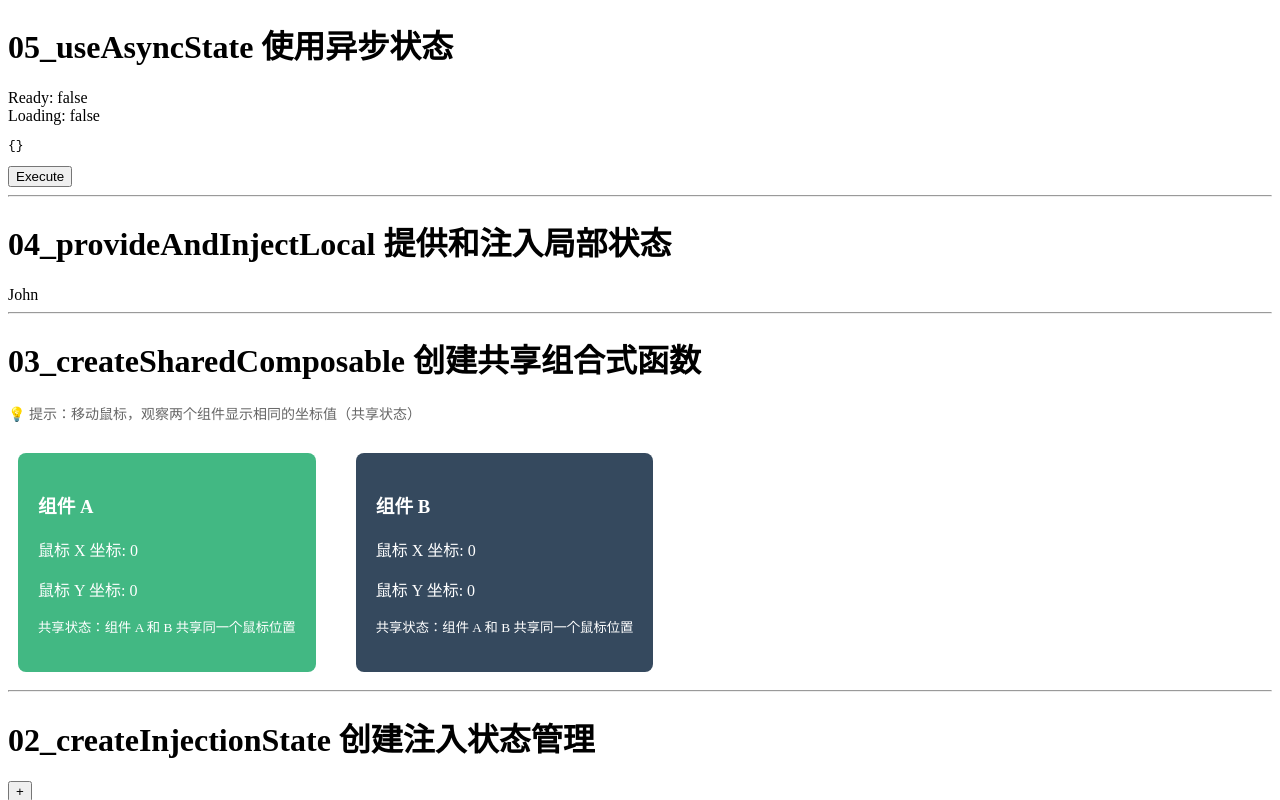
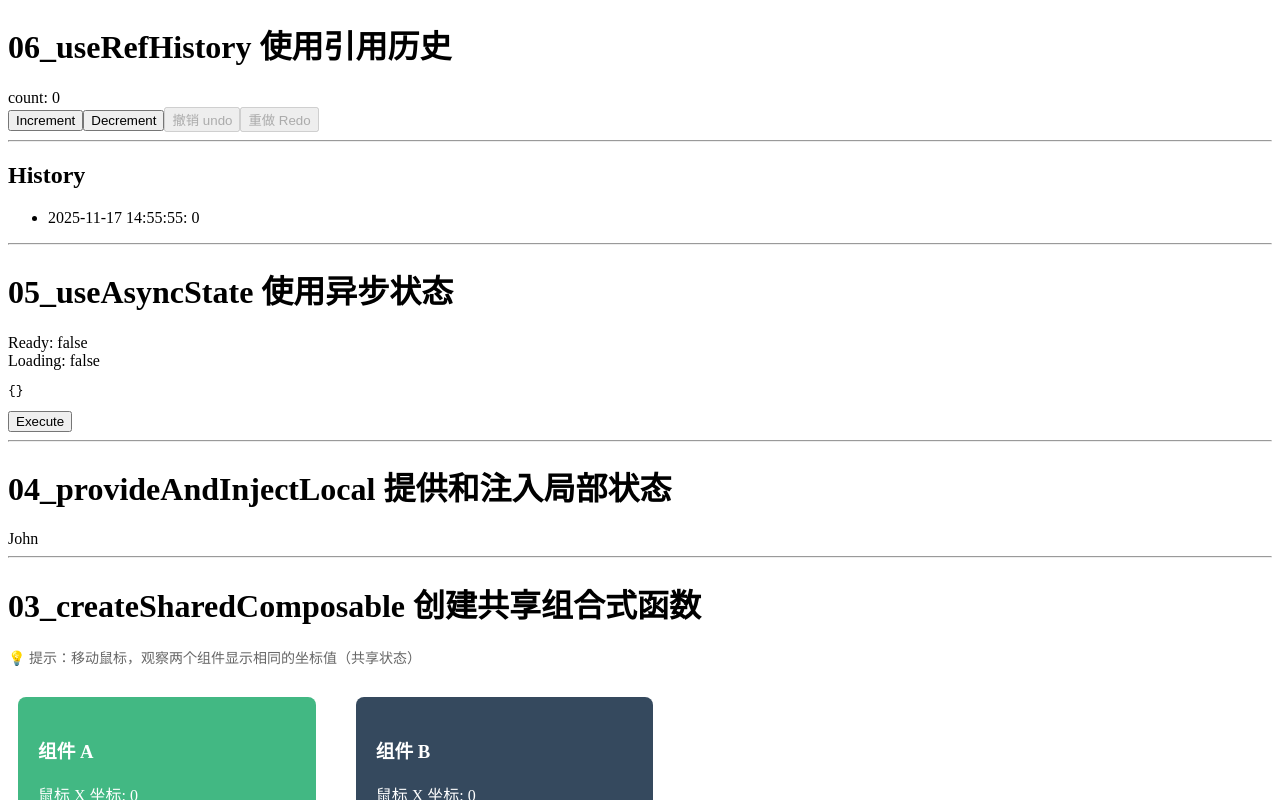
Before and after one commit to propoet/vueuse-demo, a Vue app: page / in a window 1280 px wide. Shown: the top 800 px of the page. Built offline with nearby package versions, Linux system fonts and the light colour scheme.

Commit message:
useRefHistory

```diff
--- a/src/App.vue
+++ b/src/App.vue
@@ -4,9 +4,11 @@ import createInjectionState from "./components/02_createInjectionState/index.vue
 import createSharedComposable from "./components/03_createSharedComposable/index.vue";
 import provideAndInjectLocal from "./components/04_provideAndInjectLocal/index.vue";
 import useAsyncState from "./components/05_useAsyncState/index.vue";
+import useRefHistory from "./components/06_useRefHistory/index.vue";
 </script>
 
 <template>
+  <useRefHistory />
   <useAsyncState />
   <provideAndInjectLocal />
   <createSharedComposable />
--- /dev/null
+++ b/src/components/06_useRefHistory/index.vue
@@ -0,0 +1,35 @@
+<template>
+  <h1>06_useRefHistory 使用引用历史</h1>
+  <div>count: {{ count }}</div>
+  <button @click="increment">Increment</button>
+  <button @click="decrement">Decrement</button>
+  <button @click="undo" :disabled="!canUndo">撤销 undo</button>
+  <button @click="redo" :disabled="!canRedo">重做 Redo</button>
+  <hr />
+  <h2>History</h2>
+  <ul>
+    <li v-for="item in history" :key="item.timestamp">
+      {{ format(item.timestamp) }}: {{ item.snapshot }}
+    </li>
+  </ul>
+  <hr />
+</template>
+<script setup lang="ts">
+import { useRefHistory, formatDate } from "@vueuse/core";
+import { shallowRef } from "vue";
+
+function format(ts: number) {
+  return formatDate(new Date(ts), "YYYY-MM-DD HH:mm:ss");
+}
+const count = shallowRef(0);
+
+function increment() {
+  count.value++;
+}
+function decrement() {
+  count.value--;
+}
+const { history, undo, redo, canUndo, canRedo } = useRefHistory(count, {
+  capacity: 10,
+});
+</script>
```
